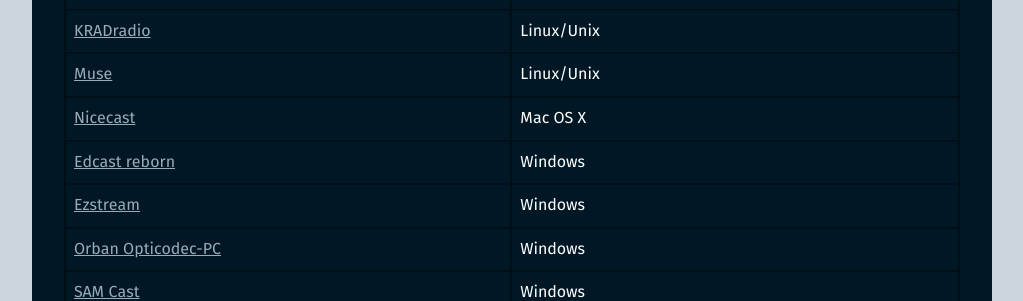
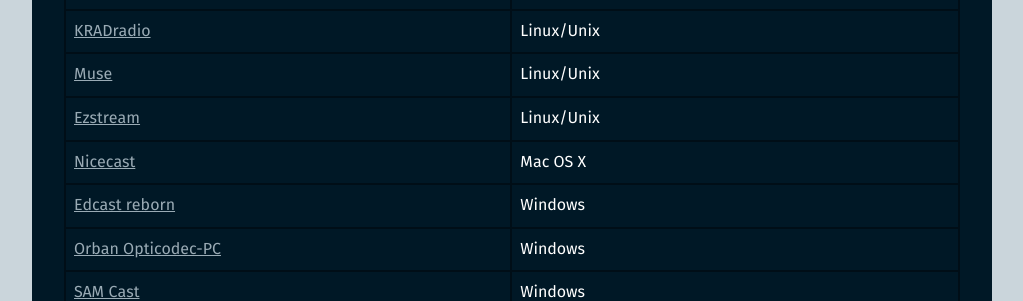
Before and after one commit to barionleg/Xipho, a Jekyll site: the page built from apps.md, in a window 1280 px wide and 900 px high, scrolled down 848 px. Shown: the part 154-455 px from the top of the window, without its empty margins (128-1151 px from the left). Built offline with Jekyll 4.4.1, drawn with Linux system fonts in a browser that asks for light colours.

Commit message:
Move ezstream to Linux/Unix utilities
Ezstream is first and foremost a Linux/Unix utility, and without
official Windows support or builds, "Windows" is misleading.

```diff
--- a/apps.md
+++ b/apps.md
@@ -22,9 +22,9 @@ These source clients are known to work with Icecast
 |[IceGenerator][icegenerator]               |Linux/Unix                   |
 |[KRADradio][kradradio]                     |Linux/Unix                   |
 |[Muse][muse]                               |Linux/Unix                   |
+|[Ezstream][ezstream]                       |Linux/Unix                   |
 |[Nicecast][nicecast]                       |Mac OS X                     |
 |[Edcast reborn][edcast-reborn]             |Windows                      |
-|[Ezstream][ezstream]                       |Windows                      |
 |[Orban Opticodec-PC][orban-opticode-pc]    |Windows                      |
 |[SAM Cast][sam-cast]                       |Windows                      |
 |[BroadcastMySelf][broadcastmyself]         |Android                      |
```
